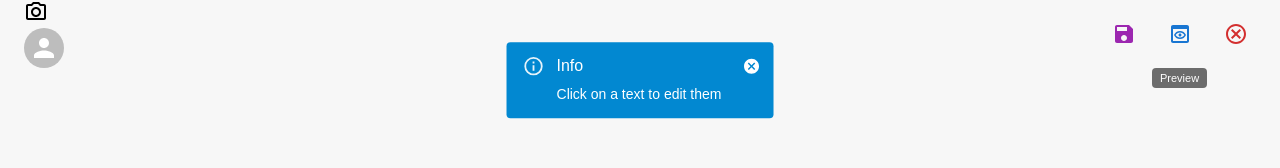
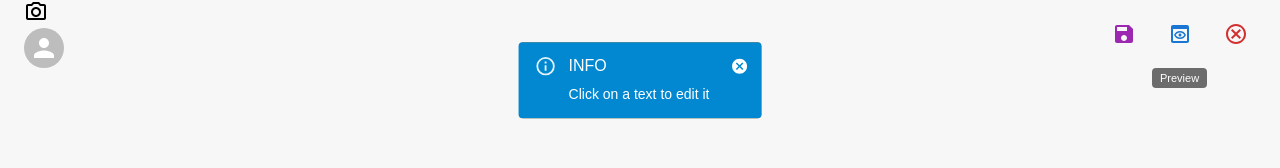
Before and after one commit to pokhrelanmol/pencil-community-landing-page, a React (Create React App) app: page / in a window 1280 px wide. Both pictures are taken after a click on the button 1236 px from the left and 32 px from the top of the page. Shown: the top 168 px of the page. Built offline with nearby package versions, Linux system fonts and the light colour scheme.

Commit message:
added warning toast message for edit mode

```diff
--- a/src/App.tsx
+++ b/src/App.tsx
@@ -18,7 +18,8 @@ const App = () => {
     return (
         <div className="app">
             <Box sx={{ backgroundColor: "customColor.light" }}>
-                <Toast />
+                <Toast type="warning" message="You are in a edit mode" />
+                <Toast type="info" message="Click on a text to edit it" />
                 <Header />
                 <Hero />
             </Box>
--- a/src/components/Toast.tsx
+++ b/src/components/Toast.tsx
@@ -2,8 +2,11 @@ import { Cancel } from "@mui/icons-material";
 import { Alert, AlertTitle, Collapse, IconButton } from "@mui/material";
 import React from "react";
 import { useAppContext } from "../contexts/AppContext";
-
-const Toast = () => {
+type ToastProps = {
+    type: "success" | "error" | "info" | "warning";
+    message: string;
+};
+const Toast = ({ type, message }: ToastProps) => {
     const { state } = useAppContext();
     const [open, setOpen] = React.useState(true);
     if (!state.edit) return null;
@@ -18,8 +21,8 @@ const Toast = () => {
                     left: "50%",
                     zIndex: 1,
                 }}
-                severity="info"
-                color="info"
+                severity={type}
+                color={type}
                 action={
                     <IconButton
                         aria-label="close"
@@ -33,8 +36,8 @@ const Toast = () => {
                     </IconButton>
                 }
             >
-                <AlertTitle>Info</AlertTitle>
-                Click on a text to edit them
+                <AlertTitle>{type.toUpperCase()}</AlertTitle>
+                {message}
             </Alert>
         </Collapse>
     );
```
